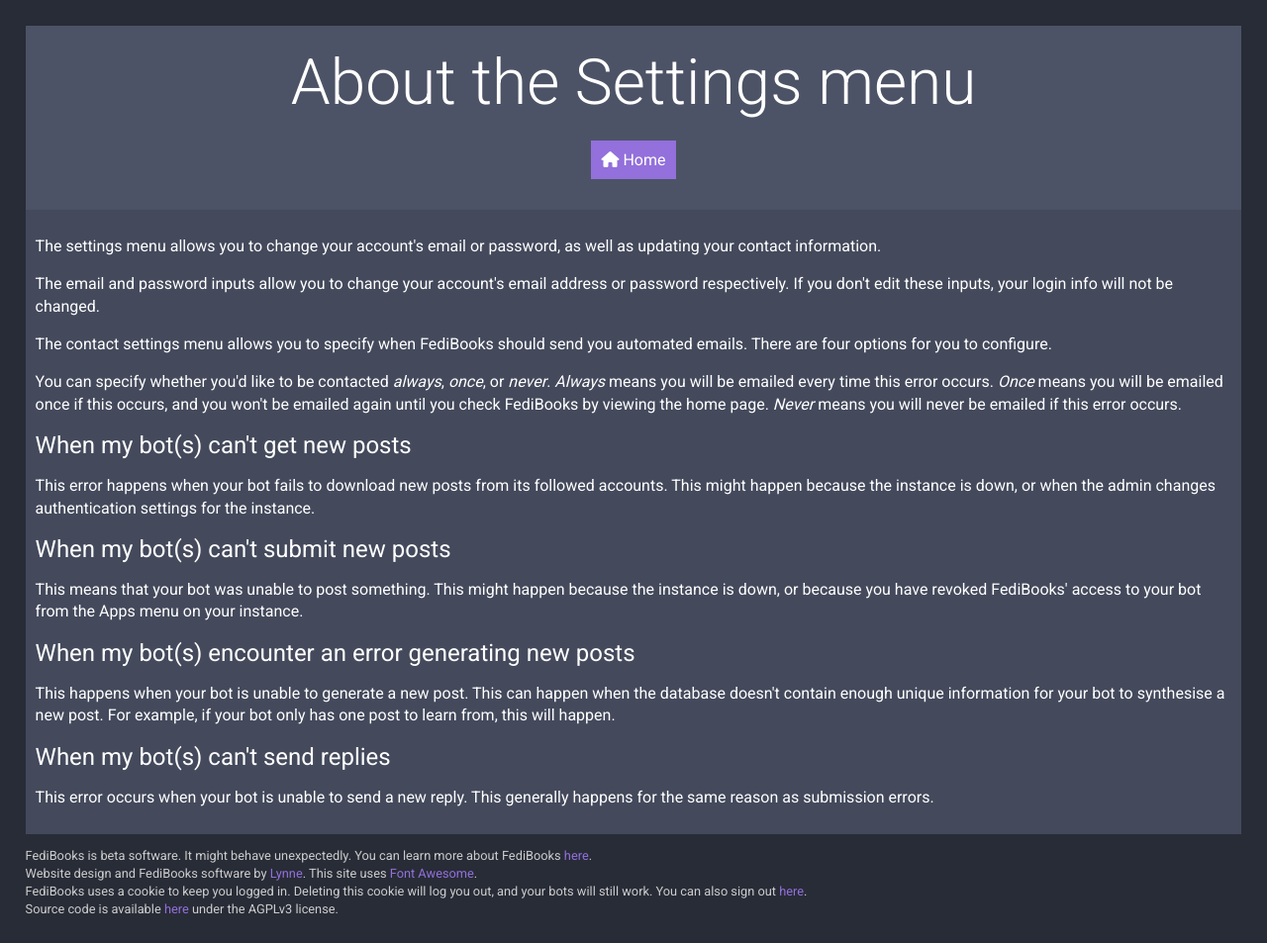
After one commit to Lynnesbian/FediBooks, a Flask app: page /help/settings in a window 1280 px wide. The commit adds this page. Shown: the whole page at 99% size. Run offline with Flask 2, Linux system fonts and the light colour scheme; the visitor is signed in with stand-in values (Sample User, id 1); some libraries are stand-ins or nearby versions.

Commit message:
add a help menu for the settings page

```diff
--- /dev/null
+++ b/templates/help_settings.html
@@ -0,0 +1,32 @@
+<!DOCTYPE html>
+<html lang="en">
+<head>
+	<meta charset="UTF-8">
+	<title>FediBooks</title>
+	{% include 'imports.html' %}
+</head>
+<body>
+	<div class="container light">
+		<h1 class='thin centred'>About the Settings menu</h1>
+		<p class="centred">
+			<a class="button btn-primary" href="/" role="button"><i class="fas fa-home"></i> Home</a>
+		</p>
+	</div>
+
+	<div class="container">
+		<p>The settings menu allows you to change your account's email or password, as well as updating your contact information.</p>
+		<p>The email and password inputs allow you to change your account's email address or password respectively. If you don't edit these inputs, your login info will not be changed.</p>
+		<p>The contact settings menu allows you to specify when FediBooks should send you automated emails. There are four options for you to configure.</p>
+		<p>You can specify whether you'd like to be contacted <em>always</em>, <em>once</em>, or <em>never</em>. <em>Always</em> means you will be emailed every time this error occurs. <em>Once</em> means you will be emailed once if this occurs, and you won't be emailed again until you check FediBooks by viewing the home page. <em>Never</em> means you will never be emailed if this error occurs.</p>
+		<h2>When my bot(s) can't get new posts</h2>
+		<p>This error happens when your bot fails to download new posts from its followed accounts. This might happen because the instance is down, or when the admin changes authentication settings for the instance.</p>
+		<h2>When my bot(s) can't submit new posts</h2>
+		<p>This means that your bot was unable to post something. This might happen because the instance is down, or because you have revoked FediBooks' access to your bot from the Apps menu on your instance.</p>
+		<h2>When my bot(s) encounter an error generating new posts</h2>
+		<p>This happens when your bot is unable to generate a new post. This can happen when the database doesn't contain enough unique information for your bot to synthesise a new post. For example, if your bot only has one post to learn from, this will happen.</p>
+		<h2>When my bot(s) can't send replies</h2>
+		<p>This error occurs when your bot is unable to send a new reply. This generally happens for the same reason as submission errors.</p>
+	</div>
+	{% include 'footer.html' %}
+</body>
+</html>
--- a/templates/settings.html
+++ b/templates/settings.html
@@ -75,7 +75,7 @@
 			<div class="container centred">
 					<button class="button btn-primary"><i class="fas fa-save"></i> Save</button>
 					<a href="/" class="button btn-secondary"><i class="fas fa-times"></i> Cancel</a>
-					<a href="#" class="button btn-secondary"><i class="fas fa-question"></i> Help</a>
+					<a href="/help/settings" target="_blank" class="button btn-secondary"><i class="fas fa-question"></i> Help</a>
 				</div>
 		</form>
 	</div>
--- a/webui.py
+++ b/webui.py
@@ -616,6 +616,10 @@ def do_login():
 def report_bug():
 	return render_template("report_bug.html")
 
+@app.route("/help/settings")
+def help_settings():
+	return render_template("help_settings.html")
+
 @app.route("/img/bot_generic.png")
 def img_bot_generic():
 	return send_file("static/bot_generic.png", mimetype="image/png")
```
